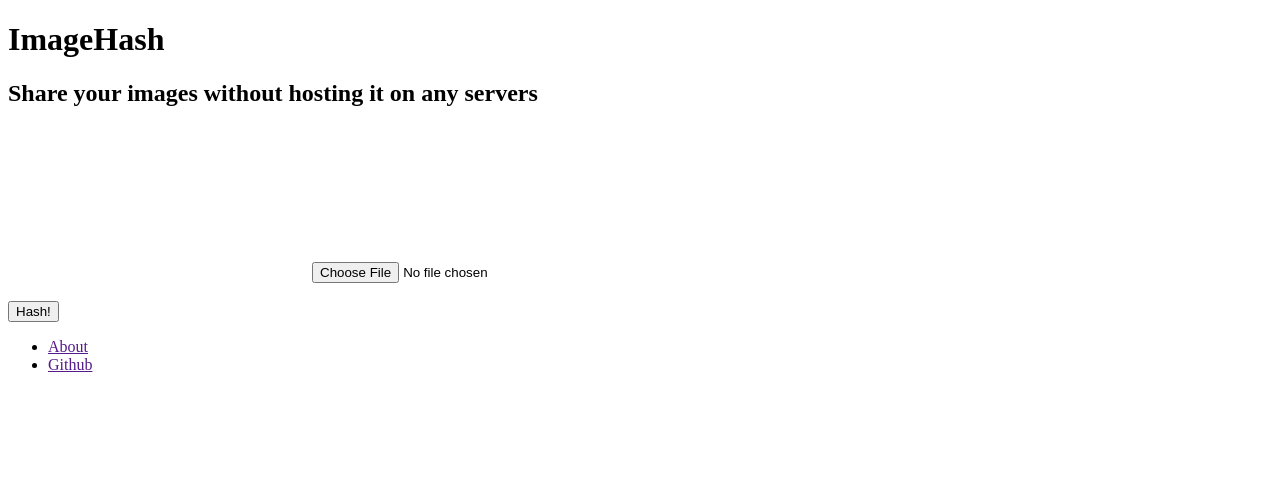
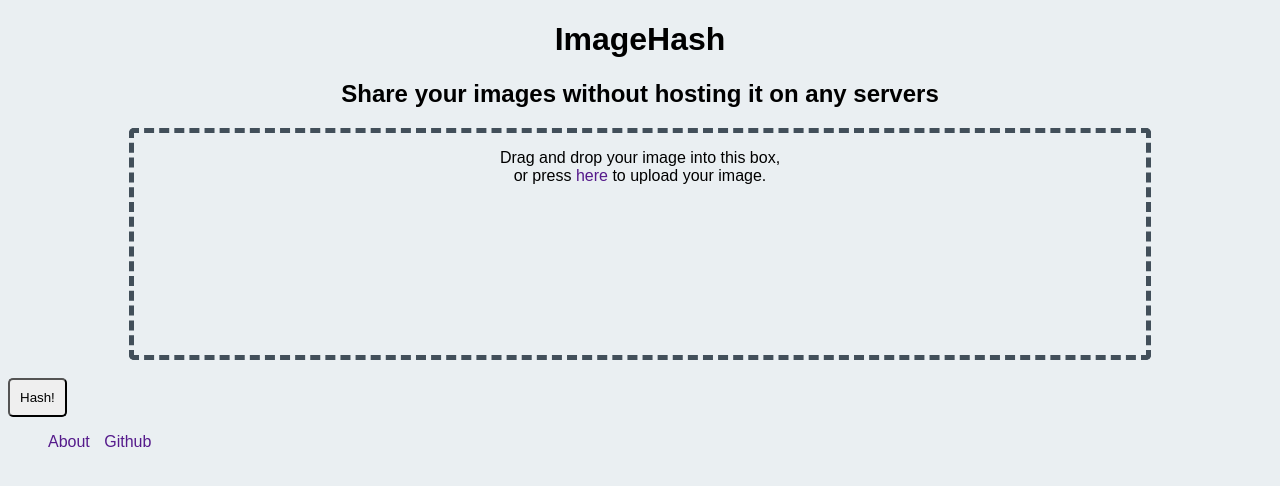
Before and after one commit to thuvejan/ImageHash, a plain HTML site: page index.html in a window 1280 px wide. Drawn offline with Linux system fonts and the light colour scheme.

Commit message:
Added basic CSS to flesh out layout

```diff
--- a/index.html
+++ b/index.html
@@ -14,15 +14,17 @@
 </header>
 <main>
 <div id="drag-drop-img">
-<canvas id="img-view">
-</canvas>
-<input type="file" id="user-img" accept="image/*">
+<p>Drag and drop your image into this box,
+<br>
+or press <a href="" id="img-click-upload">here</a> to upload your image.</p>
+<canvas id="img-view"></canvas>
+<input type="file" id="input-img" accept="image/*">
 </div>
 <br>
 <button type="button">Hash!</button>
 </main>
 <footer>
-<ul>
+<ul class="more-info">
 <li>
 <a href="">About</a>
 </li>
--- a/stylesheet.css
+++ b/stylesheet.css
@@ -0,0 +1,45 @@
+body {
+background-color: #EAEFF2;
+font-family: "Droid Sans", Arial, sans-serif;
+}
+
+header * {
+text-align: center;
+}
+
+button {
+border-radius: 5px;
+padding: 10px 10px 10px 10px;
+}
+
+a {
+text-decoration: none;
+}
+
+footer {
+}
+
+#drag-drop-img {
+border: 5px dashed #424F5A;
+border-radius: 5px;
+margin: auto;
+width: 80%;
+}
+
+#drag-drop-img p {
+text-align: center;
+vertical-align: middle;
+}
+
+#input-img {
+display: none;
+}
+
+.more-info {
+list-style: none;
+}
+
+.more-info li {
+display: inline;
+margin-right: 10px;
+}
```
